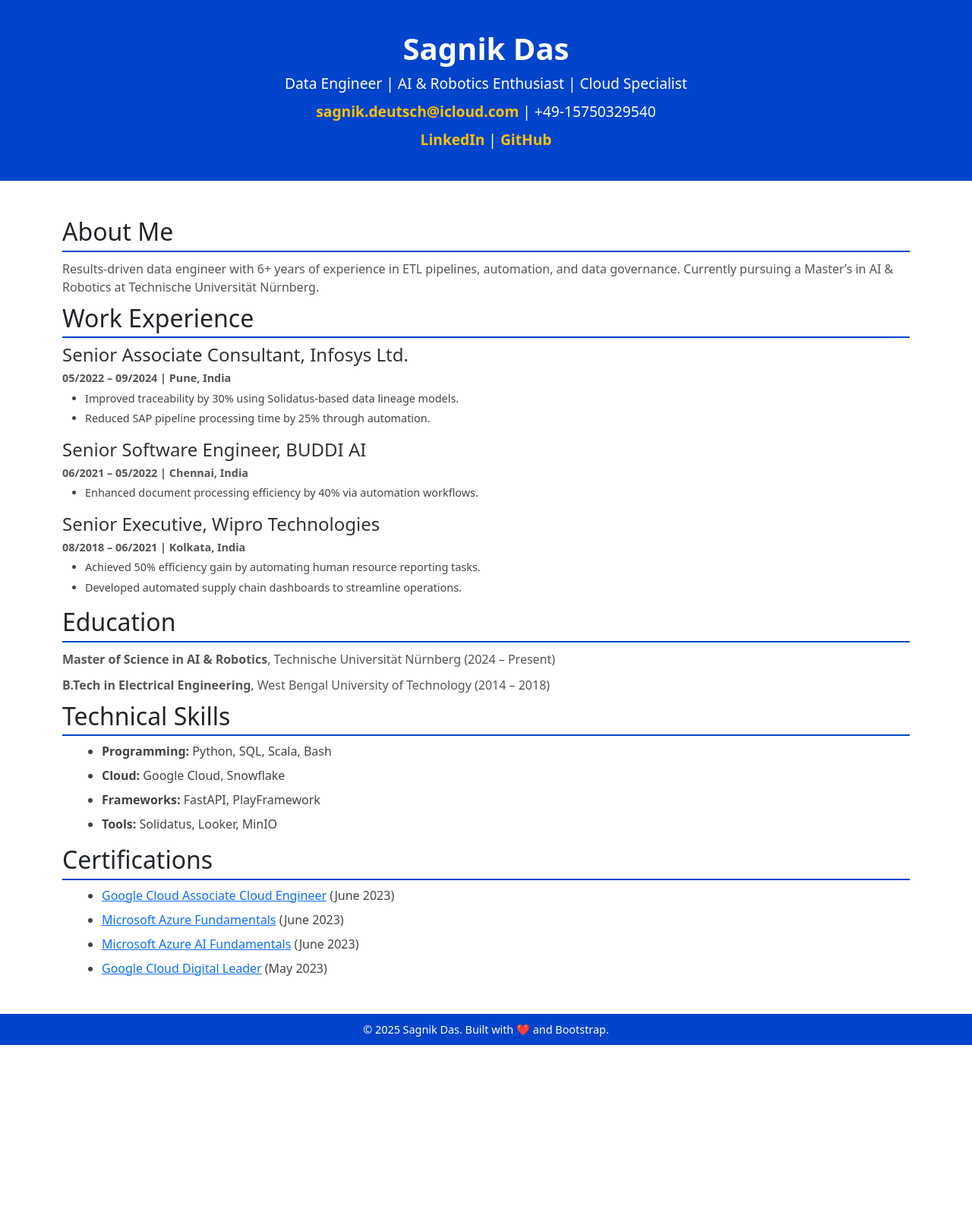
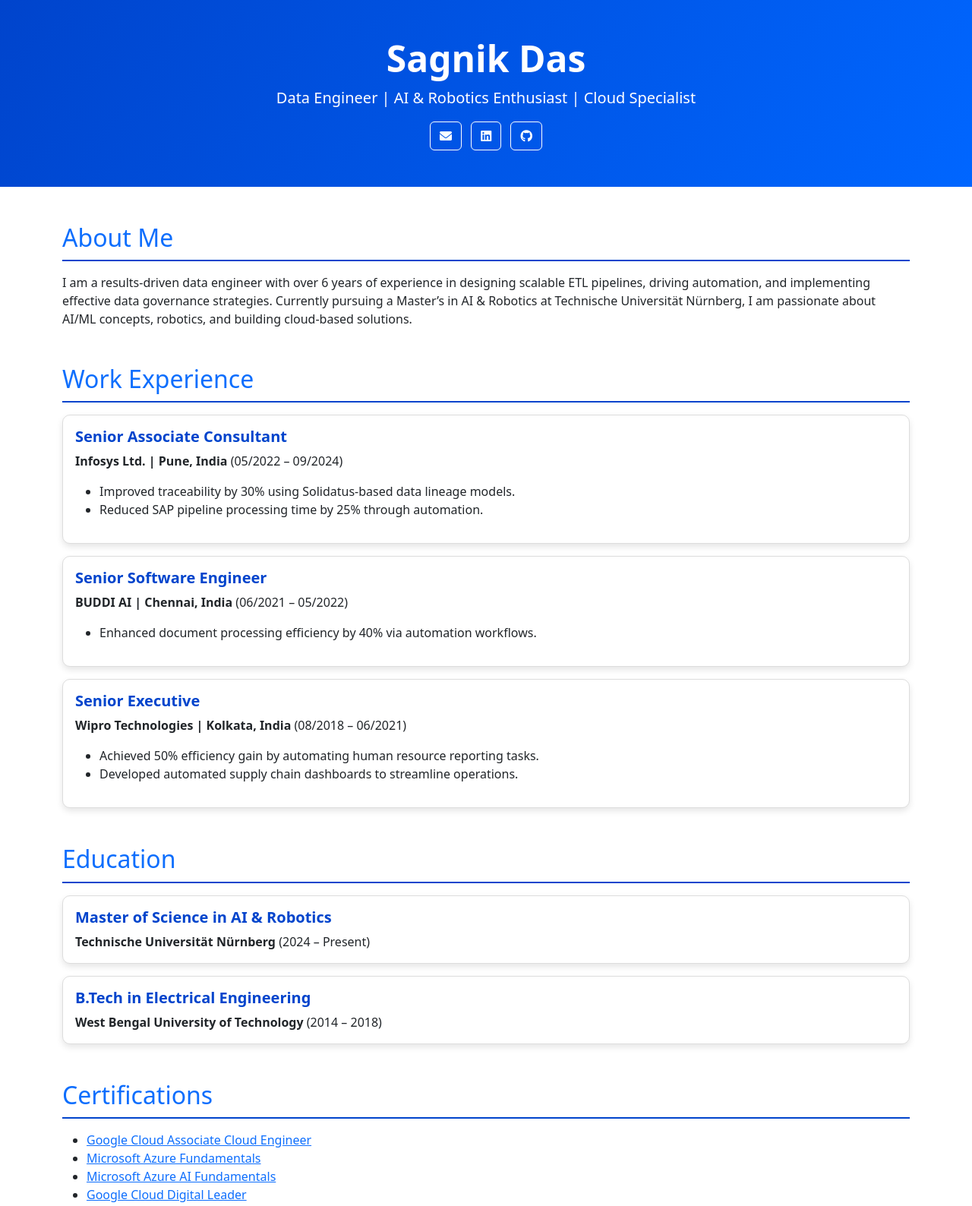
Before and after one commit to sagnik-sudo/sagnik-sudo.github.io, a plain HTML site: page index.html in a window 1280 px wide. Shown: the top 1588 px of the page at 76% size. Before the commit the page ends 1376 px from the top, so only its background shows below. Drawn offline with nearby package versions, Linux system fonts and the light colour scheme.

Commit message:
Changing format

```diff
--- a/index.html
+++ b/index.html
@@ -4,84 +4,110 @@
     <meta charset="UTF-8">
     <meta name="viewport" content="width=device-width, initial-scale=1.0">
     <title>Sagnik Das - Interactive Resume</title>
+    <link rel="stylesheet" href="https://cdn.jsdelivr.net/npm/bootstrap@5.3.0/dist/css/bootstrap.min.css">
     <link rel="stylesheet" href="styles.css">
-    <link rel="stylesheet" href="https://cdn.jsdelivr.net/npm/bootstrap@5.3.0/dist/css/bootstrap.min.css">
+    <link rel="stylesheet" href="https://cdnjs.cloudflare.com/ajax/libs/font-awesome/6.0.0-beta3/css/all.min.css">
 </head>
 <body>
-    <header class="header">
-        <div class="container text-center">
-            <h1>Sagnik Das</h1>
+    <!-- Header -->
+    <header class="header text-center py-5">
+        <div class="container">
+            <h1 class="display-4">Sagnik Das</h1>
             <p class="lead">Data Engineer | AI & Robotics Enthusiast | Cloud Specialist</p>
-            <p><a href="mailto:sagnik.deutsch@icloud.com">sagnik.deutsch@icloud.com</a> | +49-15750329540</p>
-            <p>
-                <a href="https://linkedin.com/in/sagnik-das" target="_blank">LinkedIn</a> |
-                <a href="https://github.com/sagnik-sudo" target="_blank">GitHub</a>
-            </p>
+            <div class="social-icons">
+                <a href="mailto:sagnik.deutsch@icloud.com" class="btn btn-outline-light mx-1">
+                    <i class="fas fa-envelope"></i>
+                </a>
+                <a href="https://linkedin.com/in/sagnik-das" target="_blank" class="btn btn-outline-light mx-1">
+                    <i class="fab fa-linkedin"></i>
+                </a>
+                <a href="https://github.com/sagnik-sudo" target="_blank" class="btn btn-outline-light mx-1">
+                    <i class="fab fa-github"></i>
+                </a>
+            </div>
         </div>
     </header>
 
+    <!-- Main Content -->
     <main class="container my-5">
-        <section id="about">
-            <h2>About Me</h2>
-            <p>Results-driven data engineer with 6+ years of experience in ETL pipelines, automation, and data governance. Currently pursuing a Master’s in AI & Robotics at Technische Universität Nürnberg.</p>
+        <!-- About Section -->
+        <section id="about" class="mb-5">
+            <h2 class="text-primary mb-3">About Me</h2>
+            <p>
+                I am a results-driven data engineer with over 6 years of experience in designing scalable ETL pipelines, driving automation,
+                and implementing effective data governance strategies. Currently pursuing a Master’s in AI & Robotics at Technische Universität Nürnberg,
+                I am passionate about AI/ML concepts, robotics, and building cloud-based solutions.
+            </p>
         </section>
 
-        <section id="experience">
-            <h2>Work Experience</h2>
-            <div class="job">
-                <h3>Senior Associate Consultant, Infosys Ltd.</h3>
-                <p><strong>05/2022 – 09/2024 | Pune, India</strong></p>
+        <!-- Work Experience -->
+        <section id="experience" class="mb-5">
+            <h2 class="text-primary mb-3">Work Experience</h2>
+            <div class="card mb-3">
+                <div class="card-body">
+                    <h5 class="card-title">Senior Associate Consultant</h5>
+                    <p class="card-text"><strong>Infosys Ltd. | Pune, India</strong> (05/2022 – 09/2024)</p>
                     <ul>
                         <li>Improved traceability by 30% using Solidatus-based data lineage models.</li>
                         <li>Reduced SAP pipeline processing time by 25% through automation.</li>
                     </ul>
                 </div>
-            <div class="job">
-                <h3>Senior Software Engineer, BUDDI AI</h3>
-                <p><strong>06/2021 – 05/2022 | Chennai, India</strong></p>
+            </div>
+            <div class="card mb-3">
+                <div class="card-body">
+                    <h5 class="card-title">Senior Software Engineer</h5>
+                    <p class="card-text"><strong>BUDDI AI | Chennai, India</strong> (06/2021 – 05/2022)</p>
                     <ul>
                         <li>Enhanced document processing efficiency by 40% via automation workflows.</li>
                     </ul>
                 </div>
-            <div class="job">
-                <h3>Senior Executive, Wipro Technologies</h3>
-                <p><strong>08/2018 – 06/2021 | Kolkata, India</strong></p>
+            </div>
+            <div class="card mb-3">
+                <div class="card-body">
+                    <h5 class="card-title">Senior Executive</h5>
+                    <p class="card-text"><strong>Wipro Technologies | Kolkata, India</strong> (08/2018 – 06/2021)</p>
                     <ul>
                         <li>Achieved 50% efficiency gain by automating human resource reporting tasks.</li>
                         <li>Developed automated supply chain dashboards to streamline operations.</li>
                     </ul>
                 </div>
+            </div>
         </section>
 
-        <section id="education">
-            <h2>Education</h2>
-            <p><strong>Master of Science in AI & Robotics</strong>, Technische Universität Nürnberg (2024 – Present)</p>
-            <p><strong>B.Tech in Electrical Engineering</strong>, West Bengal University of Technology (2014 – 2018)</p>
+        <!-- Education -->
+        <section id="education" class="mb-5">
+            <h2 class="text-primary mb-3">Education</h2>
+            <div class="card mb-3">
+                <div class="card-body">
+                    <h5 class="card-title">Master of Science in AI & Robotics</h5>
+                    <p class="card-text"><strong>Technische Universität Nürnberg</strong> (2024 – Present)</p>
+                </div>
+            </div>
+            <div class="card mb-3">
+                <div class="card-body">
+                    <h5 class="card-title">B.Tech in Electrical Engineering</h5>
+                    <p class="card-text"><strong>West Bengal University of Technology</strong> (2014 – 2018)</p>
+                </div>
+            </div>
         </section>
 
-        <section id="skills">
-            <h2>Technical Skills</h2>
+        <!-- Certifications -->
+        <section id="certifications" class="mb-5">
+            <h2 class="text-primary mb-3">Certifications</h2>
             <ul>
-                <li><strong>Programming:</strong> Python, SQL, Scala, Bash</li>
-                <li><strong>Cloud:</strong> Google Cloud, Snowflake</li>
-                <li><strong>Frameworks:</strong> FastAPI, PlayFramework</li>
-                <li><strong>Tools:</strong> Solidatus, Looker, MinIO</li>
-            </ul>
-        </section>
-
-        <section id="certifications">
-            <h2>Certifications</h2>
-            <ul>
-                <li><a href="https://rebrand.ly/GCPACE-Sagnik" target="_blank">Google Cloud Associate Cloud Engineer</a> (June 2023)</li>
-                <li><a href="https://rebrand.ly/AZF-Sagnik" target="_blank">Microsoft Azure Fundamentals</a> (June 2023)</li>
-                <li><a href="https://rebrand.ly/AZAI-Sagnik" target="_blank">Microsoft Azure AI Fundamentals</a> (June 2023)</li>
-                <li><a href="https://rebrand.ly/GCPCDL-Sagnik" target="_blank">Google Cloud Digital Leader</a> (May 2023)</li>
+                <li><a href="https://rebrand.ly/GCPACE-Sagnik" target="_blank">Google Cloud Associate Cloud Engineer</a></li>
+                <li><a href="https://rebrand.ly/AZF-Sagnik" target="_blank">Microsoft Azure Fundamentals</a></li>
+                <li><a href="https://rebrand.ly/AZAI-Sagnik" target="_blank">Microsoft Azure AI Fundamentals</a></li>
+                <li><a href="https://rebrand.ly/GCPCDL-Sagnik" target="_blank">Google Cloud Digital Leader</a></li>
             </ul>
         </section>
     </main>
 
-    <footer class="footer text-center mt-5">
+    <!-- Footer -->
+    <footer class="footer bg-primary text-white text-center py-3">
         <p>© 2025 Sagnik Das. Built with ❤️ and Bootstrap.</p>
     </footer>
+
+    <script src="https://cdn.jsdelivr.net/npm/bootstrap@5.3.0/dist/js/bootstrap.bundle.min.js"></script>
 </body>
 </html>
--- a/styles.css
+++ b/styles.css
@@ -1,130 +1,47 @@
-/* General Styles */
-body {
-    font-family: 'Arial', sans-serif;
-    line-height: 1.6;
-    margin: 0;
-    padding: 0;
-    background-color: #f9f9f9;
-    color: #333;
-}
-
-/* Header Section */
+/* Header */
 .header {
-    background-color: #0044cc;
+    background: linear-gradient(120deg, #0044cc, #0066ff);
     color: white;
-    padding: 20px 0;
-    text-align: center;
+    padding: 50px 0;
 }
 
 .header h1 {
-    margin: 0;
-    font-size: 2.5rem;
+    font-size: 3rem;
     font-weight: bold;
 }
 
-.header p {
-    margin: 0.5rem 0;
-    font-size: 1.2rem;
+.header .social-icons .btn {
+    border-color: white;
+    color: white;
+    transition: 0.3s;
 }
 
-.header a {
-    color: #ffc107;
-    text-decoration: none;
-    font-weight: bold;
-}
-
-.header a:hover {
-    text-decoration: underline;
-}
-
-/* Main Content */
-.container {
-    max-width: 960px;
-    margin: 20px auto;
-    padding: 0 15px;
+.header .social-icons .btn:hover {
+    background-color: white;
+    color: #0044cc;
 }
 
 /* Section Titles */
 h2 {
-    color: #0044cc;
-    font-size: 1.8rem;
-    margin-bottom: 10px;
     border-bottom: 2px solid #0044cc;
-    padding-bottom: 5px;
+    padding-bottom: 10px;
+    margin-bottom: 20px;
 }
 
-/* Work Experience */
-.job h3 {
-    color: #333;
-    font-size: 1.5rem;
-    margin-bottom: 5px;
+/* Cards */
+.card {
+    border: 1px solid #ddd;
+    border-radius: 10px;
+    box-shadow: 0 4px 8px rgba(0, 0, 0, 0.1);
 }
 
-.job p {
-    font-size: 0.9rem;
-    margin: 5px 0;
-    color: #555;
-}
-
-.job ul {
-    margin-left: 20px;
-    padding-left: 10px;
-}
-
-.job ul li {
-    list-style-type: disc;
-    margin-bottom: 5px;
-    font-size: 0.9rem;
-    color: #444;
-}
-
-/* Education & Certifications */
-section p {
-    margin: 10px 0;
-    font-size: 1rem;
-    color: #555;
-}
-
-ul {
-    list-style-type: disc;
-    margin-left: 20px;
-    color: #444;
-}
-
-ul li {
-    margin-bottom: 8px;
-    font-size: 1rem;
+.card-title {
+    color: #0044cc;
+    font-weight: bold;
 }
 
 /* Footer */
 .footer {
-    background-color: #0044cc;
+    background: #0044cc;
     color: white;
-    text-align: center;
-    padding: 10px 0;
-    margin-top: 30px;
 }
-
-.footer p {
-    margin: 0;
-    font-size: 0.9rem;
-}
-
-/* Responsive Design */
-@media (max-width: 768px) {
-    .header h1 {
-        font-size: 2rem;
-    }
-
-    .header p {
-        font-size: 1rem;
-    }
-
-    h2 {
-        font-size: 1.5rem;
-    }
-
-    .job h3 {
-        font-size: 1.3rem;
-    }
-}
```
Lines whose indentation alone changed are shown as unchanged.
